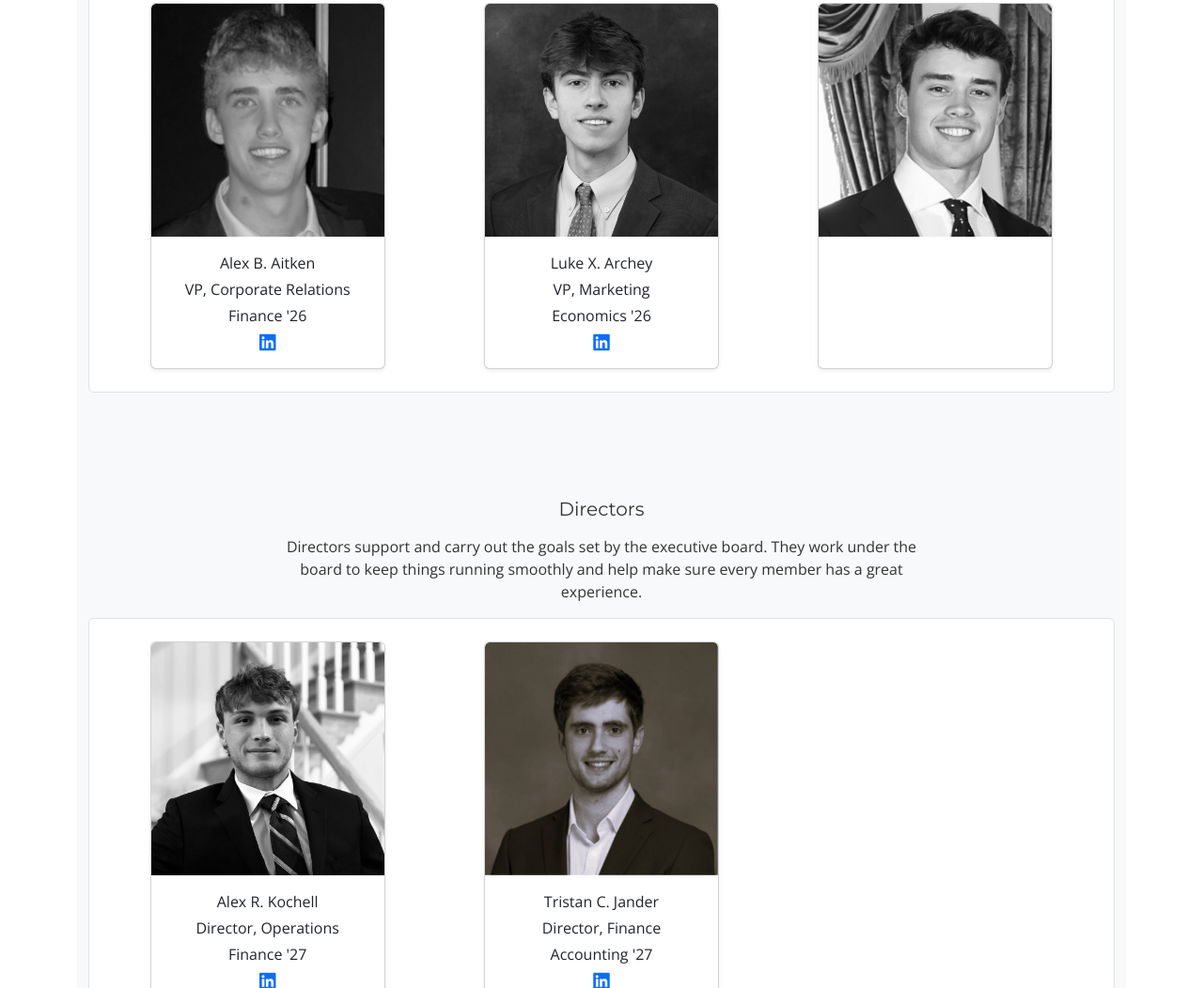
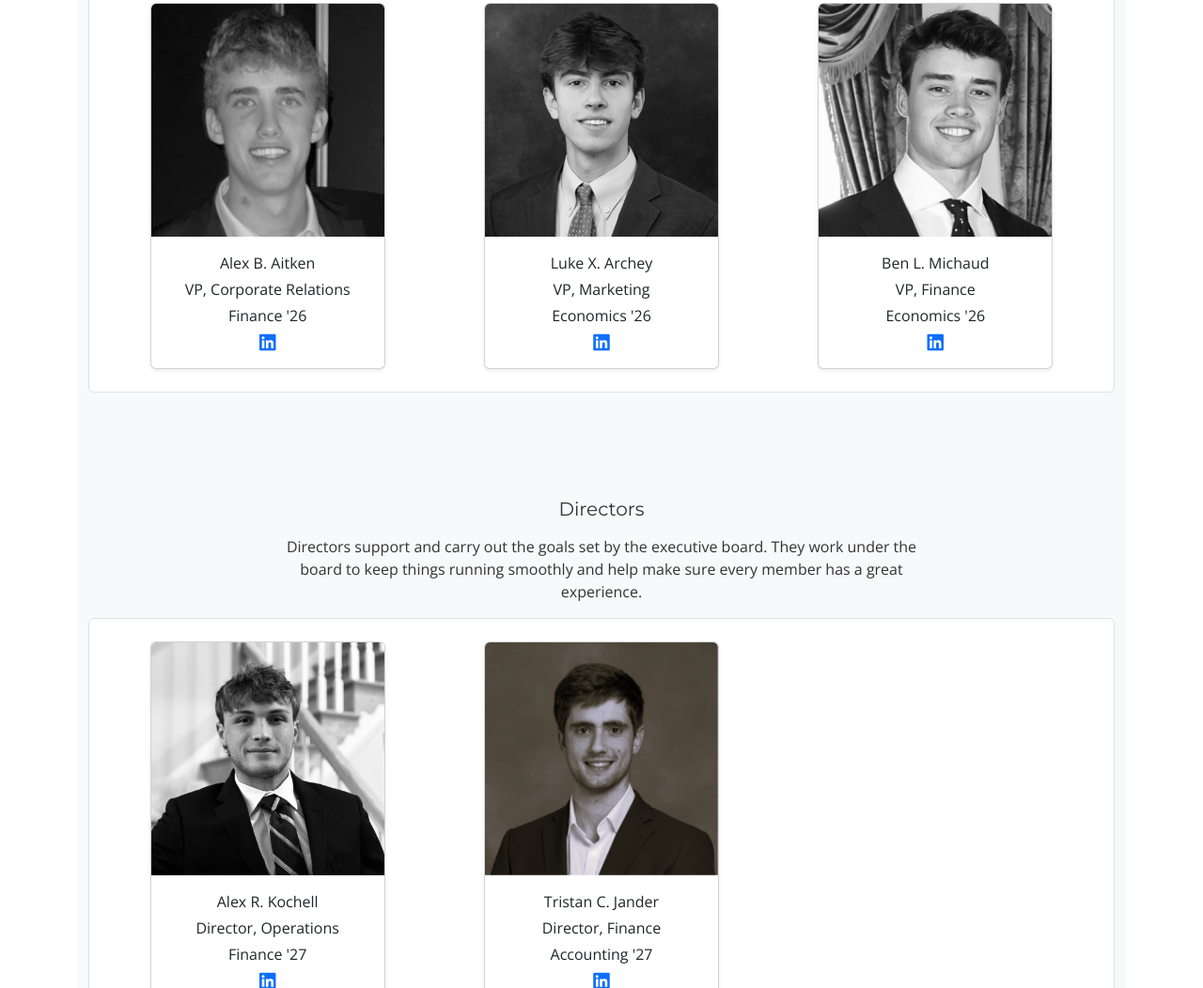
Before and after one commit to dksawyer7/FMC-W-M, a plain HTML site: page docs/leadership.html in a window 1280 px wide. Shown: the part 852-1904 px from the top of the page at 94% size. Drawn offline with nearby package versions, Linux system fonts and the light colour scheme.

Commit message:
Update Ben Michaud card

```diff
--- a/docs/leadership.html
+++ b/docs/leadership.html
@@ -146,14 +146,13 @@
             <!-- VP Finance -->
             <div class="col-md-4">
               <div class="card person-card h-100 text-center shadow-sm">
-                <img src="static/assets/images/IMG_9763 - Edited.jpg" class="card-img-top" alt="Ben Michaud">
-                <div class="overlay">
-                  <h5 class="mb-1">Ben Michaud</h5>
+                <img src="static/assets/images/IMG_9763 - Edited.jpg" class="card-img-top" alt="Ben L. Michaud">
+                <div class="p-3 text-center">
+                  <p class="mb-1">Ben L. Michaud</p>
                   <p class="mb-1">VP, Finance</p>
-                  <p class="mb-1">Class of 2026</p>
-                  <p class="mb-0">Finance Major</p>
-                  <a href="https://www.linkedin.com/in/benmichaud1/" target="_blank" class="text-white mt-2 text-decoration-none">
-                    <i class="fab fa-linkedin fa-lg"></i>
+                  <p class="mb-1">Economics '26</p>
+                  <a href="https://www.linkedin.com/in/benmichaud1/" target="_blank" class="text-decoration-none">
+                    <i class="fab fa-linkedin fa-lg text-primary"></i>
                   </a>
                 </div>
               </div>
```
